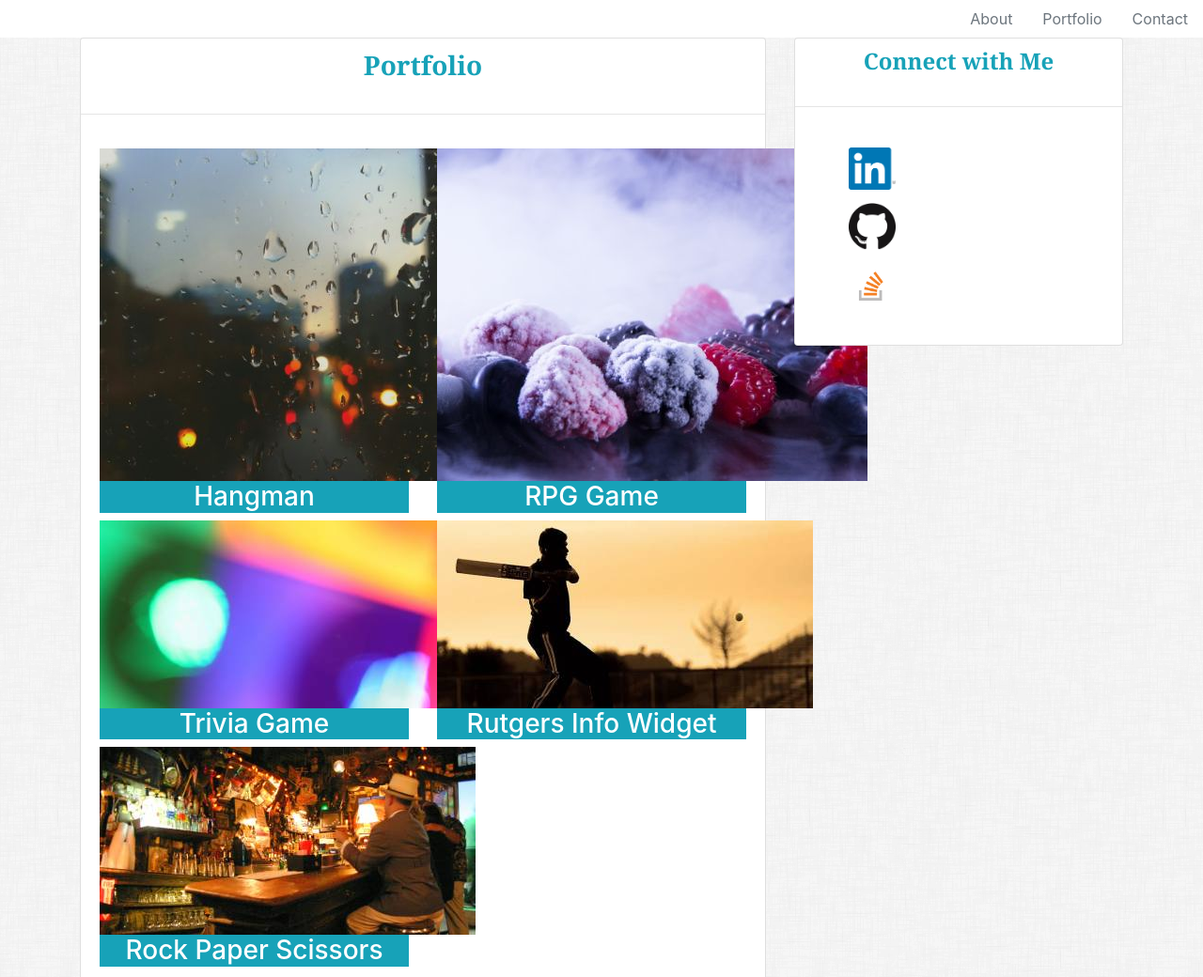
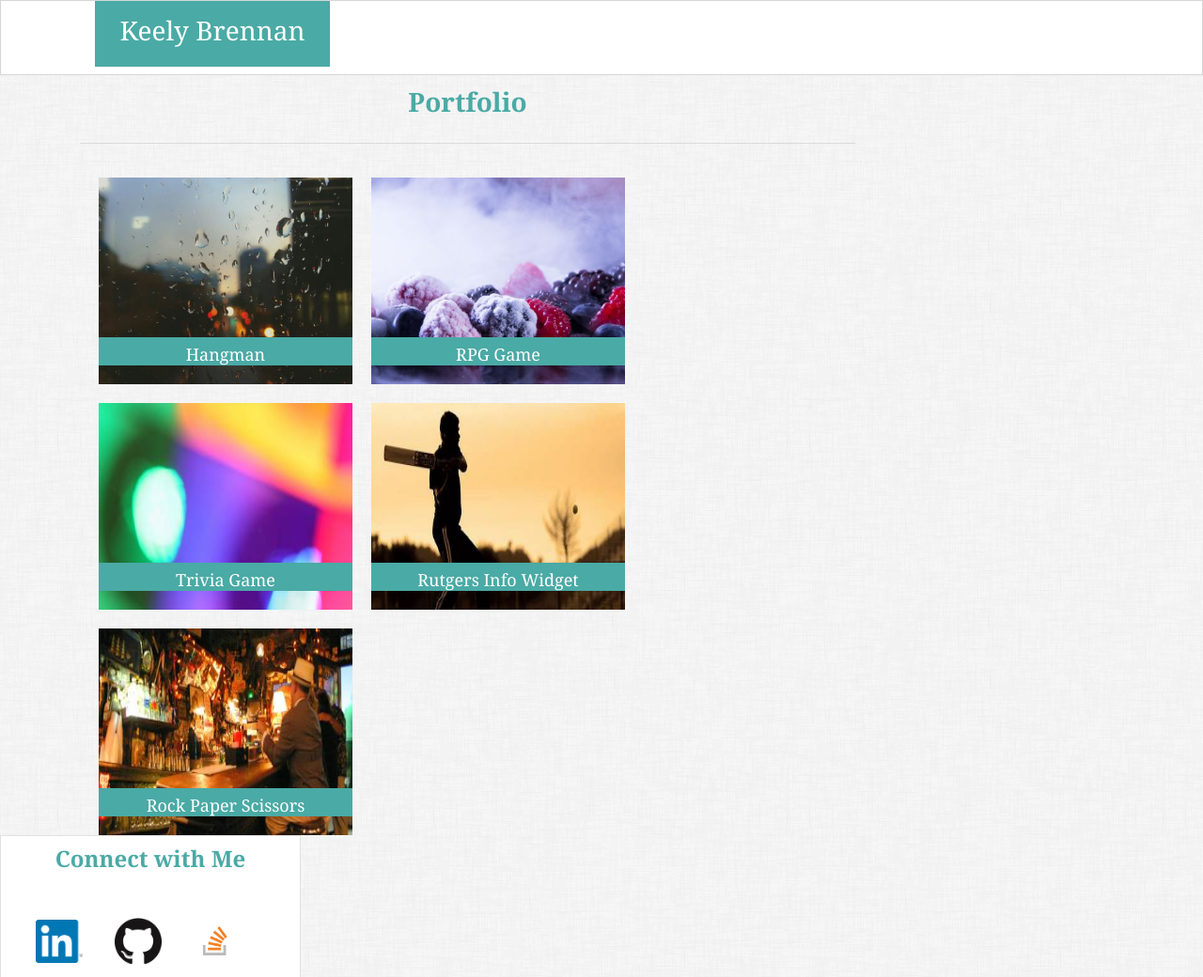
Before and after one commit to keelybrennan4/Bootstrap-Portfolio, a plain HTML site: page portfolio.html in a window 1280 px wide. Shown: the top 1040 px of the page at 94% size. Drawn offline with nearby package versions, Linux system fonts and the light colour scheme.

Commit message:
Add files via upload

```diff
--- a/portfolio.html
+++ b/portfolio.html
@@ -10,7 +10,8 @@
     <link rel="stylesheet" href="style.css">
 </head>
 <body>
-
+<header>
+    <div id="header-name">Keely Brennan</div>
     <ul class="nav justify-content-end bg-white">
         <li class="nav-item text-secondary">
             <a class="nav-link text-secondary" href="index.html">About</a>
@@ -22,76 +23,62 @@
             <a class="nav-link text-secondary" href="contact.html">Contact</a>
         </li>
     </ul>
+</header>
 
+<section>
 <div class="container">
     <div class="row">
-        <div class="col-md-8 col-sm-8">
-            <div class="card">
-            <h1 class="page-header text-info">Portfolio</h1>
+        <div class="col-md-9 col-sm-9">
+        <h1>Portfolio</h1>
         <hr>
-            <div class="card-body">
-
-            <div class="row">
-                <div class="col-md-6 col-sm-6">
+        <div class="portfolio-image">
             <img class="portfolio-image" src="images/portfolio-1.jpg" alt="Hangman">
-                    <h3 class="text-center bg-info text-white">Hangman</h3>
-                </div>
-
-                <div class="col-md-6 col-sm-6">
-                    <img class="portfolio-image" src="images/portfolio-2.jpg" alt="RPG Game">
-                    <h3 class="text-center bg-info text-white">RPG Game</h3>
+            <div class="portfolio-image-label">
+                <h3>Hangman</h3>
             </div>
         </div>
-
-            <div class="row">
-                <div class="col-md-6 col-sm-6">
-                    <img class="portfolio-image" src="images/portfolio-3.jpg" alt="Trivia Game">
-                    <h3 class="text-center bg-info text-white">Trivia Game</h3>
-                </div>
-
-                <div class="col-md-6 col-sm-6">
-                    <img class="portfolio-image" src="images/portfolio-4.jpg" alt="Rutgers Info Widget">
-                    <h3 class="text-center bg-info text-white">Rutgers Info Widget</h3>
+        <div class="portfolio-image">
+            <img class="portfolio-image" src="images/portfolio-2.jpg" alt="RPG Game">
+            <div class="portfolio-image-label">
+                <h3>RPG Game</h3>
             </div>
         </div>
-
-            <div class="row">
-                <div class="col-md-6 col-sm-6">
-                    <img class="portfolio-image" src="images/portfolio-5.jpg" alt="Rock Paper Scissors">
-                    <h3 class="text-center bg-info text-white">Rock Paper Scissors</h3>
+        <div class="portfolio-image">
+            <img class="portfolio-image" src="images/portfolio-3.jpg" alt="Trivia Game">
+            <div class="portfolio-image-label">
+                <h3>Trivia Game</h3>
             </div>
         </div>
-
+        <div class="portfolio-image">
+            <img class="portfolio-image" src="images/portfolio-4.jpg" alt="Rutgers Info Widget">
+            <div class="portfolio-image-label">
+                <h3>Rutgers Info Widget</h3>
+            </div>
+        </div>
+        <div class="portfolio-image">
+            <img class="portfolio-image" src="images/portfolio-5.jpg" alt="Rock Paper Scissors">
+            <div class="portfolio-image-label">
+                <h3>Rock Paper Scissors</h3>
             </div>
         </div>
     </div>
+</div>
+</section>
 
     <!--SIDEBAR -->
-        <div class="col-md-4 col-sm-4">
-            <div class="card">
-            <h2 class="text-center text-info">Connect with Me</h2>
-                <hr>
-                <div class="card-body">
-                    <div class="col-sm-4">
+    <div class="col-md-3 col-sm-3">
+        <h2>Connect with Me</h2>
+        <br>
             <a href="https://www.linkedin.com/in/keely-brennan-0b605448" target="_blank">
             <img class="icon-image" src="images/linkedin.png" alt="Keely Brennan's Linkedin"></a>
-                    </div>
 
-                    <div class="col-sm-4">
             <a href="https://github.com/keelybrennan4" target="_blank">
             <img class="icon-image" src="images/github.png" alt="Keely Brennan's Git Hub"></a>
-                    </div>
 
-                    <div class="col-sm-4">
             <a href="https://stackoverflow.com/users/9158024/keely-brennan?tab=profile" target="_blank">
             <img class="icon-image" src="images/so-icon.png" alt="Keely Brennan's Stack Overflow"></a>
     </div>
 </div>
-            </div>
-       </div>
-    </div>
-</div>
-
 <footer class="text-center text-white bg-secondary">&copy;2018 Keely Brennan</footer>
 </body>
 </html>
--- a/style.css
+++ b/style.css
@@ -8,28 +8,42 @@ body{
 }
 #header-name{
     width: 250px;
-    height: 80px;
-    font-size: 30px;
+    height: 70px;
+    font-size: 28px;
     color: #ffffff;
     background-color:#4aaaa5;
-    font-weight: bold;
     text-align: center;
-    padding-top: 30px;
-    margin-left: 110px;
+    padding: 10px;
+    margin-left: 100px;
+    font-family: Georgia, 'Times New Roman', Times, serif;
+}
+header{
+    height: 80px;
+    width: 100%;
+    margin: auto;
+    padding:0px;
+    border: 1px solid;
+    font-family: 'Georgia', Times, Times New Roman, serif;
+    border-color: #cccccccc;
+    overflow: hidden;
+    background-color: #ffffffff;
 }
 footer{
+    clear: both;
+    width: 100%;
+    position: relative;
+    bottom: -60px;
+    text-align: center;
     font-size: 10px;
+    color: #ffffff;
+    background-color:#777777;
     padding-top: 30px;
     border-top: 5px solid #4aaaa5;
-    padding-top: 50px;
-}
-.card-body{
-    padding-bottom: 30px;
 }
 /*index page about me image*/
 #bio-image{
-    width: 200px;
-    height: 200px;
+    width: 300px;
+    height: 300px;
     margin-right: 10px;
     margin-bottom: 10px;
 }
@@ -37,6 +51,14 @@ footer{
     width: 65px;
     padding-left: 15px;
     margin: 7px;
+}
+h1{
+    font-family: 'Georgia', Times, Times New Roman, serif;
+    font-size: 28px;
+    color: #4aaaa5;
+    text-align: center;
+    line-height: 200%;
+    font-weight: bold;
 }
 h2{
     font-family: 'Georgia', Times, Times New Roman, serif;
@@ -46,10 +68,41 @@ h2{
     line-height: 200%;
     font-weight: bold;
 }
-h1{
+h3{
     font-family: 'Georgia', Times, Times New Roman, serif;
-    font-size: 28px;
-    color: #4aaaa5;
+    font-size: 18px;
+    color: #ffffff;
     text-align: center;
-    line-height: 200%;
-    font-weight: bold;
+    line-height: 150%;
+}
+/*portfolio page project images with labels*/
+.portfolio-image{
+    float:left;
+    position: relative;
+    width: 270px;
+    height: 220px;
+    margin: 10px;
+}
+/*portfolio page project image labels*/
+.portfolio-image-label{
+    position: absolute;
+    font-family: Georgia, 'Times New Roman', Times, serif;
+    text-align: center;
+    background-color: #4aaaa5;
+    color: #ffffff;
+    padding: 5px;
+    right: 0px;
+    left: 10px;
+    bottom: 10px;
+    height: 30px;
+    width: 270px;
+    margin: 0px;
+}
+
+/*index page about me image*/
+#bio-image{
+    width: 200px;
+    height: 200px;
+    margin-right: 10px;
+    margin-bottom: 10px;
+}
```
Also changed, not shown: contact.html (+12 -20 lines), index.html (+8 -10 lines). Lines whose indentation alone changed are shown as unchanged.
